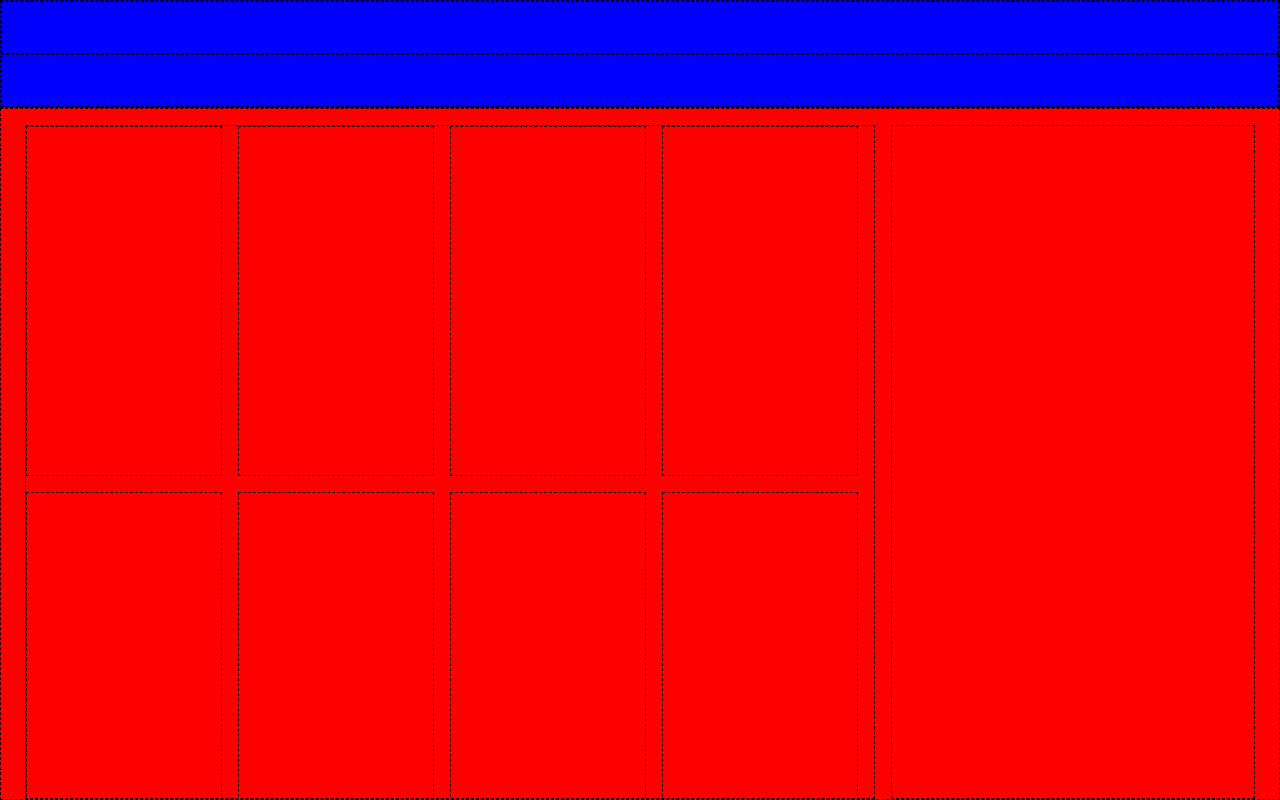
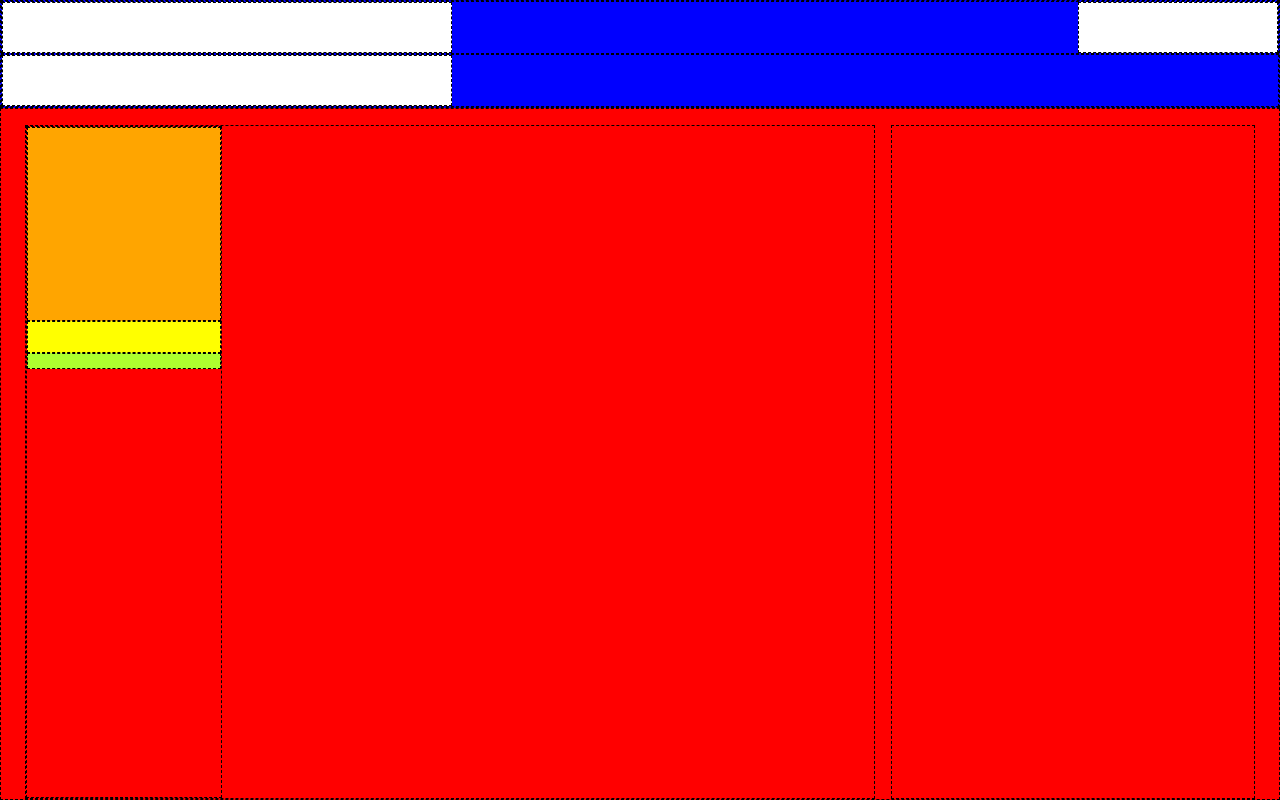
Before and after one commit to diegotosato/html-css-bandcamp, a plain HTML site: page index.html in a window 1280 px wide. Drawn offline with Linux system fonts and the light colour scheme.

Commit message:
add header sections and album card content

```diff
--- a/assets/css/style.css
+++ b/assets/css/style.css
@@ -13,7 +13,7 @@ body {
     height: 100vh;
 }
 
-:root{
+:root {
     --band-primary: #222222;
     --band-head-btm: #2b2b2b;
     --band-search: #464646;
@@ -39,8 +39,43 @@ body {
         height: 50%;
     }
 
+    .h-top-left {
+        width: 450px;
+        height: 100%;
+        background-color: white;
+    }
+
+    .h-top-right {
+        width: 200px;
+        height: 100%;
+        background-color: white;
+    }
+
+    .tag-research{
+        width: 450px;
+        height: 100%;
+        background-color: white;
+    }
+
     .album-card {
-        height: 350px;
+
+        .album-cover{
+            width: 100%;
+            aspect-ratio: 1 / 1;
+            background-color: orange;
+        }
+
+        .album-title{
+            width: 100%;
+            height: 2rem;
+            background-color: yellow;
+        }
+
+        .album-genre{
+            width: 100%;
+            height: 1rem;
+            background-color: greenyellow;
+        }
     }
 }
 
@@ -57,9 +92,21 @@ body {
 
 
 /* #region styles */
+
+/* #region Header */
 header {
     height: 108px;
 }
+
+.header-top {
+    align-items: center;
+    justify-content: space-between;
+}
+
+
+
+
+
 
 main {
     height: calc(100% - 108px);
--- a/index.html
+++ b/index.html
@@ -8,28 +8,21 @@
 </head>
 <body class="debug">
     <header>
-        <div class="header-top"></div>
-        <div class="header-bottom"></div>
+        <div class="header-top d-flex">
+            <div class="h-top-left"></div>
+            <div class="h-top-right"></div>
+        </div>
+        <div class="header-bottom">
+            <div class="tag-research"></div>
+        </div>
     </header>
     <main class="d-flex">
         <div class="main-left d-flex">
-            <div class="album-card"></div>
-            <div class="album-card"></div>
-            <div class="album-card"></div>
-            <div class="album-card"></div>
-            <div class="album-card"></div>
-            <div class="album-card"></div>
-            <div class="album-card"></div>
-            <div class="album-card"></div>
-            <div class="album-card"></div>
-            <div class="album-card"></div>
-            <div class="album-card"></div>
-            <div class="album-card"></div>
-            <div class="album-card"></div>
-            <div class="album-card"></div>
-            <div class="album-card"></div>
-            <div class="album-card"></div>
-
+            <div class="album-card">
+                <div class="album-cover"></div>
+                <div class="album-title"></div>
+                <div class="album-genre"></div>
+            </div>
         </div>
         <div class="main-right"></div>
     </main>
```
